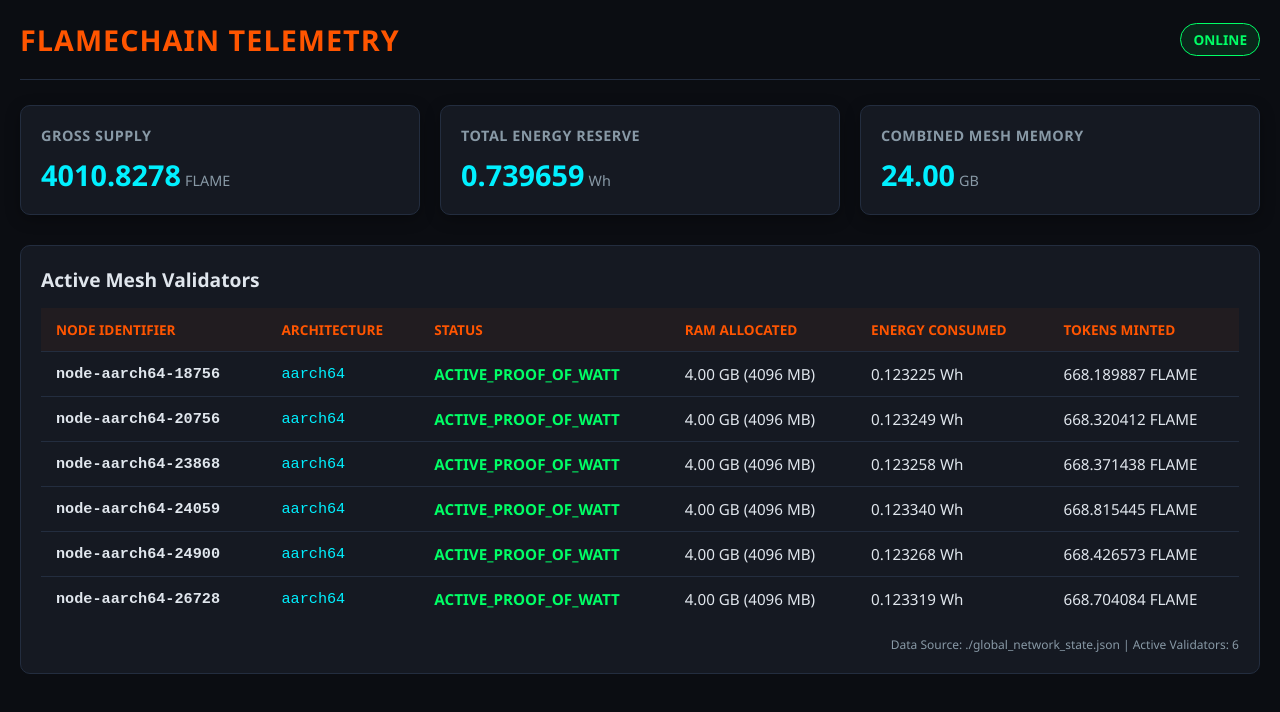
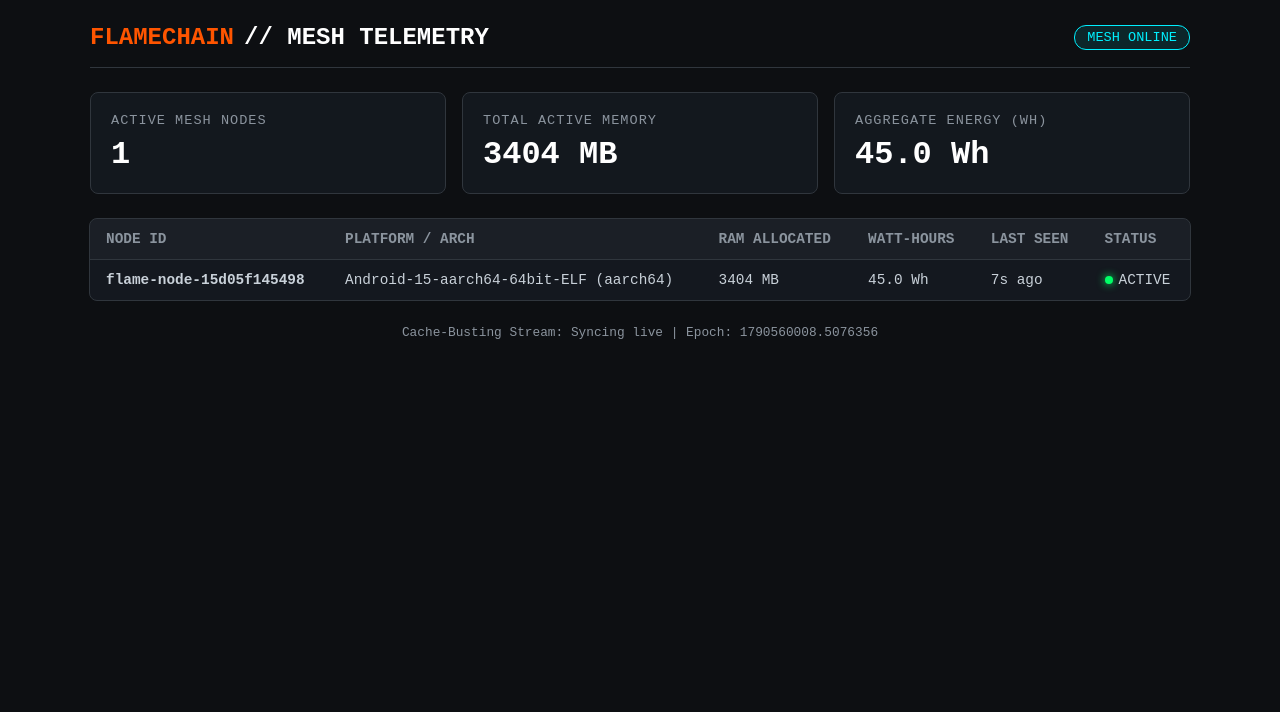
Before and after one commit to Qstarsentinels/flamechain-dashboard, a plain HTML site: page index.html in a window 1280 px wide. Drawn offline with Linux system fonts and the light colour scheme.

Commit message:
fix(mesh): add unique hardware locking, cache-busting, and sync agent context

```diff
--- a/agent_context.json
+++ b/agent_context.json
@@ -1 +1 @@
-{"mesh_status": "ONLINE", "combined_ram_gb": 8.0, "llm_agents": ["FlameGPT", "Sovereign"], "agents": ["Oracle", "Alchemist", "Sentinel"]}
+{"mesh_status": "ONLINE", "interconnected": true, "llm_agents": ["FlameGPT", "Sovereign"], "active_agents": ["Oracle", "Alchemist", "Sentinel"]}
--- a/global_network_state.json
+++ b/global_network_state.json
@@ -2,76 +2,14 @@
   "minted_flame_units": 10.5,
   "accumulated_watt_hours": 0.0105,
   "nodes": {
-    "node-aarch64-18756": {
-      "node_id": "node-aarch64-18756",
-      "architecture": "aarch64",
-      "os": "Android",
-      "system_ram_mb": 4096,
-      "pulse_count": 1437,
-      "wh_consumed": 0.123225,
-      "flame_minted": 668.189887,
-      "timestamp": 1790560004.644312,
-      "status": "ACTIVE_PROOF_OF_WATT"
-    },
-    "node-aarch64-20756": {
-      "node_id": "node-aarch64-20756",
-      "architecture": "aarch64",
-      "os": "Android",
-      "system_ram_mb": 4096,
-      "pulse_count": 1438,
-      "wh_consumed": 0.123249,
-      "flame_minted": 668.320412,
-      "last_seen": 1790560005.4520025,
-      "timestamp": 1790560005.4520025,
-      "status": "ACTIVE_PROOF_OF_WATT"
-    },
-    "node-aarch64-23868": {
-      "node_id": "node-aarch64-23868",
-      "architecture": "aarch64",
-      "os": "Android",
-      "system_ram_mb": 4096,
-      "pulse_count": 1439,
-      "wh_consumed": 0.123258,
-      "flame_minted": 668.371438,
-      "last_seen": 1790560005.7686877,
-      "timestamp": 1790560005.7686877,
-      "status": "ACTIVE_PROOF_OF_WATT"
-    },
-    "node-aarch64-24059": {
-      "node_id": "node-aarch64-24059",
-      "architecture": "aarch64",
-      "os": "Android",
-      "system_ram_mb": 4096,
-      "pulse_count": 1442,
-      "wh_consumed": 0.12334,
-      "flame_minted": 668.815445,
-      "last_seen": 1790560008.5076356,
-      "timestamp": 1790560008.5076356,
-      "status": "ACTIVE_PROOF_OF_WATT"
-    },
-    "node-aarch64-24900": {
-      "node_id": "node-aarch64-24900",
-      "architecture": "aarch64",
-      "os": "Android",
-      "system_ram_mb": 4096,
-      "pulse_count": 1440,
-      "wh_consumed": 0.123268,
-      "flame_minted": 668.426573,
-      "last_seen": 1790560006.110462,
-      "timestamp": 1790560006.110462,
-      "status": "ACTIVE_PROOF_OF_WATT"
-    },
-    "node-aarch64-26728": {
-      "node_id": "node-aarch64-26728",
-      "architecture": "aarch64",
-      "os": "Android",
-      "system_ram_mb": 4096,
-      "pulse_count": 1441,
-      "wh_consumed": 0.123319,
-      "flame_minted": 668.704084,
-      "last_seen": 1790560007.820659,
-      "timestamp": 1790560007.820659,
-      "status": "ACTIVE_PROOF_OF_WATT"
+    "flame-node-15d05f145498": {
+      "node_id": "flame-node-15d05f145498",
+      "platform": "Android-15-aarch64-64bit-ELF",
+      "arch": "aarch64",
+      "ram_mb": 3404,
+      "watt_hours": 45.0,
+      "status": "ACTIVE",
+      "last_seen": 1790560697.1095474
     }
   },
   "total_active_nodes": 3,
@@ -79,5 +17,6 @@
   "energy_wh": 0.739659,
   "gross_supply": 4010.827839,
   "combined_mesh_memory_gb": 24.0,
-  "last_updated": 1790560008.5076356
+  "last_updated": 1790560008.5076356,
+  "last_pruned_timestamp": 1790560697
 }
--- a/index.html
+++ b/index.html
@@ -3,321 +3,263 @@
 <head>
     <meta charset="UTF-8">
     <meta name="viewport" content="width=device-width, initial-scale=1.0">
-    <title>FlameChain Mesh Telemetry</title>
+    <title>FlameChain // AGI Singularity Mesh Dashboard</title>
     <style>
         :root {
-            --bg-color: #0b0d12;
-            --card-bg: #151922;
+            --bg-color: #0d0f12;
+            --card-bg: rgba(22, 27, 34, 0.85);
+            --border-color: #30363d;
             --accent-orange: #ff5500;
             --accent-cyan: #00f0ff;
-            --text-primary: #e0e6ed;
-            --text-secondary: #8899a6;
-            --border-color: #232d3f;
-            --success-green: #00ff66;
-            --error-red: #ff3333;
+            --text-main: #c9d1d9;
+            --text-muted: #8b949e;
+            --font-mono: 'JetBrains Mono', 'Fira Code', 'Courier New', monospace;
         }
 
         body {
             background-color: var(--bg-color);
-            color: var(--text-primary);
-            font-family: 'Segoe UI', -apple-system, BlinkMacSystemFont, Roboto, sans-serif;
+            color: var(--text-main);
+            font-family: -apple-system, BlinkMacSystemFont, "Segoe UI", Roboto, sans-serif;
             margin: 0;
-            padding: 20px;
+            padding: 24px;
+            display: flex;
+            flex-direction: column;
+            align-items: center;
         }
 
-        .header {
+        header {
+            width: 100%;
+            max-width: 1100px;
             display: flex;
             justify-content: space-between;
             align-items: center;
-            padding-bottom: 20px;
             border-bottom: 1px solid var(--border-color);
-            margin-bottom: 25px;
+            padding-bottom: 16px;
+            margin-bottom: 24px;
         }
 
-        .header h1 {
+        h1 {
+            font-family: var(--font-mono);
+            font-size: 1.5rem;
+            color: #ffffff;
             margin: 0;
-            font-size: 1.8rem;
+            display: flex;
+            align-items: center;
+            gap: 10px;
+        }
+
+        h1 span {
             color: var(--accent-orange);
-            letter-spacing: 1px;
-            text-transform: uppercase;
         }
 
         .status-badge {
-            padding: 6px 12px;
-            border-radius: 20px;
+            background: rgba(0, 240, 255, 0.1);
+            border: 1px solid var(--accent-cyan);
+            color: var(--accent-cyan);
+            padding: 4px 12px;
+            border-radius: 12px;
+            font-family: var(--font-mono);
             font-size: 0.85rem;
-            font-weight: bold;
-            background: rgba(0, 255, 102, 0.1);
-            color: var(--success-green);
-            border: 1px solid var(--success-green);
         }
 
-        .grid-cards {
+        .grid-container {
+            width: 100%;
+            max-width: 1100px;
             display: grid;
-            grid-template-columns: repeat(auto-fit, minmax(220px, 1fr));
-            gap: 20px;
-            margin-bottom: 30px;
+            grid-template-columns: repeat(auto-fit, minmax(280px, 1fr));
+            gap: 16px;
+            margin-bottom: 24px;
         }
 
         .card {
             background: var(--card-bg);
             border: 1px solid var(--border-color);
-            border-radius: 10px;
+            border-radius: 8px;
             padding: 20px;
-            box-shadow: 0 4px 15px rgba(0,0,0,0.3);
+            backdrop-filter: blur(8px);
         }
 
-        .card h3 {
-            margin: 0 0 10px 0;
-            font-size: 0.9rem;
-            color: var(--text-secondary);
+        .card-title {
+            font-size: 0.85rem;
+            color: var(--text-muted);
             text-transform: uppercase;
-            letter-spacing: 0.5px;
+            letter-spacing: 1px;
+            margin-bottom: 8px;
+            font-family: var(--font-mono);
         }
 
-        .card .value {
-            font-size: 1.8rem;
-            font-weight: bold;
-            color: var(--accent-cyan);
+        .card-value {
+            font-size: 2rem;
+            font-weight: 700;
+            color: #ffffff;
+            font-family: var(--font-mono);
         }
 
-        .card .unit {
-            font-size: 0.9rem;
-            color: var(--text-secondary);
-            margin-left: 4px;
-        }
-
-        .table-container {
+        .nodes-table-container {
+            width: 100%;
+            max-width: 1100px;
             background: var(--card-bg);
             border: 1px solid var(--border-color);
-            border-radius: 10px;
-            padding: 20px;
-            overflow-x: auto;
-        }
-
-        .table-container h2 {
-            margin-top: 0;
-            font-size: 1.2rem;
-            color: var(--text-primary);
-            margin-bottom: 15px;
+            border-radius: 8px;
+            overflow: hidden;
         }
 
         table {
             width: 100%;
             border-collapse: collapse;
             text-align: left;
-        }
-
-        th, td {
-            padding: 12px 15px;
-            border-bottom: 1px solid var(--border-color);
+            font-family: var(--font-mono);
+            font-size: 0.9rem;
         }
 
         th {
-            background-color: rgba(255, 85, 0, 0.05);
-            color: var(--accent-orange);
-            font-size: 0.85rem;
-            text-transform: uppercase;
+            background: rgba(255, 255, 255, 0.03);
+            color: var(--text-muted);
+            padding: 12px 16px;
+            border-bottom: 1px solid var(--border-color);
+            font-weight: 600;
         }
 
         td {
-            font-size: 0.95rem;
+            padding: 12px 16px;
+            border-bottom: 1px solid var(--border-color);
         }
 
         tr:last-child td {
             border-bottom: none;
         }
 
-        .source-indicator {
-            font-size: 0.75rem;
-            color: var(--text-secondary);
-            margin-top: 15px;
-            text-align: right;
+        .pulse-dot {
+            height: 8px;
+            width: 8px;
+            background-color: #00ff66;
+            border-radius: 50%;
+            display: inline-block;
+            margin-right: 6px;
+            box-shadow: 0 0 8px #00ff66;
+        }
+
+        .footer-note {
+            margin-top: 24px;
+            font-size: 0.8rem;
+            color: var(--text-muted);
+            font-family: var(--font-mono);
         }
     </style>
 </head>
 <body>
 
-    <div class="header">
-        <h1>FlameChain Telemetry</h1>
-        <div id="connection-status" class="status-badge">CONNECTING...</div>
-    </div>
+    <header>
+        <h1><span>FLAMECHAIN</span> // MESH TELEMETRY</h1>
+        <div class="status-badge" id="networkStatus">CONNECTING...</div>
+    </header>
 
-    <div class="grid-cards">
+    <div class="grid-container">
         <div class="card">
-            <h3>Gross Supply</h3>
-            <div><span class="value" id="gross-supply">0.0000</span><span class="unit">FLAME</span></div>
+            <div class="card-title">Active Mesh Nodes</div>
+            <div class="card-value" id="nodeCount">0</div>
         </div>
         <div class="card">
-            <h3>Total Energy Reserve</h3>
-            <div><span class="value" id="energy-wh">0.000000</span><span class="unit">Wh</span></div>
+            <div class="card-title">Total Active Memory</div>
+            <div class="card-value" id="totalRam">0 MB</div>
         </div>
         <div class="card">
-            <h3>Combined Mesh Memory</h3>
-            <div><span class="value" id="mesh-memory">0.00</span><span class="unit">GB</span></div>
+            <div class="card-title">Aggregate Energy (Wh)</div>
+            <div class="card-value" id="totalWh">0.0 Wh</div>
         </div>
     </div>
 
-    <div class="table-container">
-        <h2>Active Mesh Validators</h2>
+    <div class="nodes-table-container">
         <table>
             <thead>
                 <tr>
-                    <th>Node Identifier</th>
-                    <th>Architecture</th>
-                    <th>Status</th>
-                    <th>RAM Allocated</th>
-                    <th>Energy Consumed</th>
-                    <th>Tokens Minted</th>
+                    <th>NODE ID</th>
+                    <th>PLATFORM / ARCH</th>
+                    <th>RAM ALLOCATED</th>
+                    <th>WATT-HOURS</th>
+                    <th>LAST SEEN</th>
+                    <th>STATUS</th>
                 </tr>
             </thead>
-            <tbody id="nodes-table-body">
+            <tbody id="nodesTableBody">
                 <tr>
-                    <td colspan="6" style="text-align: center; color: var(--text-secondary);">Querying state network...</td>
+                    <td colspan="6" style="text-align: center; color: var(--text-muted);">Awaiting telemetry feed...</td>
                 </tr>
             </tbody>
         </table>
-        <div id="data-source" class="source-indicator">Data Source: Synchronizing...</div>
     </div>
 
+    <div class="footer-note" id="lastUpdatedNote">Cache-Busting Stream: Active</div>
+
     <script>
-        function parseNum(val) {
-            if (val === null || val === undefined) return 0.0;
-            if (typeof val === 'number') return isNaN(val) ? 0.0 : val;
-            if (typeof val === 'string') {
-                const match = val.match(/-?[\d.]+/);
-                return match ? parseFloat(match[0]) : 0.0;
-            }
-            return 0.0;
-        }
+        const REFRESH_INTERVAL_MS = 3000;
 
-        function extractRamMb(node) {
-            if (node.system_ram_mb !== undefined) return parseNum(node.system_ram_mb);
-            if (node.ram_mb !== undefined) return parseNum(node.ram_mb);
-            if (node.system_ram_gb !== undefined) return parseNum(node.system_ram_gb) * 1024.0;
-            if (node.ram_gb !== undefined) return parseNum(node.ram_gb) * 1024.0;
-            if (node.ram !== undefined) {
-                const parsed = parseNum(node.ram);
-                return typeof node.ram === 'string' && node.ram.toLowerCase().includes('gb') ? parsed * 1024.0 : parsed;
-            }
-            return 0.0;
-        }
+        async function fetchNetworkState() {
+            try {
+                // Dynamic timestamp query parameter to bypass browser and CDN cache
+                const cacheBusterUrl = `./global_network_state.json?t=${Date.now()}`;
+                const response = await fetch(cacheBusterUrl, {
+                    headers: { 'Cache-Control': 'no-cache, no-store, must-revalidate' }
+                });
 
-        async function fetchTelemetry() {
-            let data = null;
-            let sourceLabel = "";
+                if (!response.ok) {
+                    throw new Error(`HTTP error! status: ${response.status}`);
+                }
 
-            try {
-                const response = await fetch('./global_network_state.json', { cache: 'no-cache' });
-                if (!response.ok) throw new Error(`HTTP ${response.status}`);
-                data = await response.json();
-                sourceLabel = "./global_network_state.json";
-            } catch (err) {
-                console.warn("Relative fetch failed, attempting local fallback API:", err);
-                try {
-                    const fallback = await fetch('http://127.0.0.1:8546/api/state', { cache: 'no-cache' });
-                    if (!fallback.ok) throw new Error(`HTTP ${fallback.status}`);
-                    data = await fallback.json();
-                    sourceLabel = "http://127.0.0.1:8546/api/state";
-                } catch (fallbackErr) {
-                    console.error("All telemetry sources failed:", fallbackErr);
-                    updateStatus(false, "Offline / Connection Error");
-                    return;
-                }
-            }
-
-            processAndRenderTelemetry(data, sourceLabel);
-        }
-
-        function processAndRenderTelemetry(data, source) {
-            updateStatus(true, `Synced via ${source}`);
-
-            let nodesMap = {};
-
-            if (data.nodes && typeof data.nodes === 'object' && !Array.isArray(data.nodes)) {
-                nodesMap = data.nodes;
-            } else if (data.validators && typeof data.validators === 'object' && !Array.isArray(data.validators)) {
-                nodesMap = data.validators;
-            } else if (Array.isArray(data.active_mesh_nodes) || Array.isArray(data.nodes)) {
-                const list = data.active_mesh_nodes || data.nodes;
-                list.forEach((item, index) => {
-                    const id = typeof item === 'string' ? item : (item.node_id || item.id || `node_${index}`);
-                    nodesMap[id] = typeof item === 'object' ? item : { status: "ACTIVE", endpoint: item };
-                });
-            }
-
-            const nodeEntries = Object.entries(nodesMap);
-
-            let calculatedSupply = 0.0;
-            let calculatedEnergyWh = 0.0;
-            let calculatedRamMb = 0.0;
-
-            const tbody = document.getElementById('nodes-table-body');
-            tbody.innerHTML = '';
-
-            if (nodeEntries.length === 0) {
-                tbody.innerHTML = '<tr><td colspan="6" style="text-align: center; color: var(--text-secondary);">No active mesh node telemetry discovered.</td></tr>';
-            } else {
-                nodeEntries.forEach(([key, nodeObj]) => {
-                    const nodeId = nodeObj.node_id || nodeObj.id || key;
-                    const arch = nodeObj.architecture || nodeObj.arch || 'arm64';
-                    const nodeStatus = nodeObj.status || nodeObj.state || 'ACTIVE';
-
-                    const nodeMinted = parseNum(nodeObj.flame_minted || nodeObj.minted_tokens || nodeObj.balance);
-                    const nodeWh = parseNum(nodeObj.wh_consumed || nodeObj.wh || nodeObj.watt_hours);
-                    const nodeRamMb = extractRamMb(nodeObj);
-
-                    calculatedSupply += nodeMinted;
-                    calculatedEnergyWh += nodeWh;
-                    calculatedRamMb += nodeRamMb;
-
-                    const nodeRamGb = nodeRamMb / 1024.0;
-
-                    const tr = document.createElement('tr');
-                    tr.innerHTML = `
-                        <td style="font-family: monospace; font-weight: bold; color: var(--text-primary);">${nodeId}</td>
-                        <td style="font-family: monospace; color: var(--accent-cyan);">${arch}</td>
-                        <td><span style="color: ${nodeStatus.includes('ACTIVE') ? 'var(--success-green)' : 'var(--text-secondary)'}; font-weight: bold;">${nodeStatus}</span></td>
-                        <td>${nodeRamGb.toFixed(2)} GB (${nodeRamMb.toFixed(0)} MB)</td>
-                        <td>${nodeWh.toFixed(6)} Wh</td>
-                        <td>${nodeMinted.toFixed(6)} FLAME</td>
-                    `;
-                    tbody.appendChild(tr);
-                });
-            }
-
-            const topLevelSupply = parseNum(data.gross_supply || data.total_supply);
-            const topLevelWh = parseNum(data.energy_wh || data.total_watt_hours);
-            const topLevelRamGb = parseNum(data.combined_mesh_memory_gb || data.total_network_ram_gb);
-
-            const finalSupply = calculatedSupply > 0 ? calculatedSupply : topLevelSupply;
-            const finalWh = calculatedEnergyWh > 0 ? calculatedEnergyWh : topLevelWh;
-            const finalRamGb = calculatedRamMb > 0 ? (calculatedRamMb / 1024.0) : topLevelRamGb;
-
-            document.getElementById('gross-supply').innerText = finalSupply.toFixed(4);
-            document.getElementById('energy-wh').innerText = finalWh.toFixed(6);
-            document.getElementById('mesh-memory').innerText = finalRamGb.toFixed(2);
-            document.getElementById('data-source').innerText = `Data Source: ${source} | Active Validators: ${nodeEntries.length}`;
-        }
-
-        function updateStatus(online, message) {
-            const statusBadge = document.getElementById('connection-status');
-            if (online) {
-                statusBadge.innerText = 'ONLINE';
-                statusBadge.style.color = 'var(--success-green)';
-                statusBadge.style.borderColor = 'var(--success-green)';
-                statusBadge.style.background = 'rgba(0, 255, 102, 0.1)';
-            } else {
-                statusBadge.innerText = 'OFFLINE';
-                statusBadge.style.color = 'var(--error-red)';
-                statusBadge.style.borderColor = 'var(--error-red)';
-                statusBadge.style.background = 'rgba(255, 51, 51, 0.1)';
-                document.getElementById('data-source').innerText = `Data Source: ${message}`;
+                const data = await response.json();
+                renderTelemetry(data);
+            } catch (error) {
+                console.error("[FlameChain Dashboard] Telemetry fetch error:", error);
+                document.getElementById('networkStatus').innerText = "DISCONNECTED";
+                document.getElementById('networkStatus').style.borderColor = "#ff3333";
+                document.getElementById('networkStatus').style.color = "#ff3333";
             }
         }
 
-        fetchTelemetry();
-        setInterval(fetchTelemetry, 3000);
+        function renderTelemetry(data) {
+            const nodes = data.nodes || {};
+            const nodeList = Object.values(nodes);
+            const now = Math.floor(Date.now() / 1000);
+
+            document.getElementById('networkStatus').innerText = "MESH ONLINE";
+            document.getElementById('networkStatus').style.borderColor = "var(--accent-cyan)";
+            document.getElementById('networkStatus').style.color = "var(--accent-cyan)";
+
+            document.getElementById('nodeCount').innerText = nodeList.length;
+
+            let totalRam = 0;
+            let totalWh = 0.0;
+
+            const tableBody = document.getElementById('nodesTableBody');
+            if (nodeList.length === 0) {
+                tableBody.innerHTML = `<tr><td colspan="6" style="text-align: center; color: var(--text-muted);">No active nodes detected in global state.</td></tr>`;
+            } else {
+                tableBody.innerHTML = nodeList.map(node => {
+                    totalRam += (node.ram_mb || 0);
+                    totalWh += (node.watt_hours || 0.0);
+                    const secondsAgo = Math.max(0, now - Math.floor(node.last_seen || now));
+
+                    return `
+                        <tr>
+                            <td><strong>${node.node_id || 'unknown'}</strong></td>
+                            <td>${node.platform || 'N/A'} (${node.arch || 'ARM64'})</td>
+                            <td>${node.ram_mb || 0} MB</td>
+                            <td>${node.watt_hours ? node.watt_hours.toFixed(1) : '0.0'} Wh</td>
+                            <td>${secondsAgo}s ago</td>
+                            <td><span class="pulse-dot"></span>${node.status || 'ACTIVE'}</td>
+                        </tr>
+                    `;
+                }).join('');
+            }
+
+            document.getElementById('totalRam').innerText = `${totalRam} MB`;
+            document.getElementById('totalWh').innerText = `${totalWh.toFixed(1)} Wh`;
+            document.getElementById('lastUpdatedNote').innerText = `Cache-Busting Stream: Syncing live | Epoch: ${data.last_updated || now}`;
+        }
+
+        // Initialize loop
+        fetchNetworkState();
+        setInterval(fetchNetworkState, REFRESH_INTERVAL_MS);
     </script>
 </body>
 </html>
```
Also changed, not shown: 2 other files.
